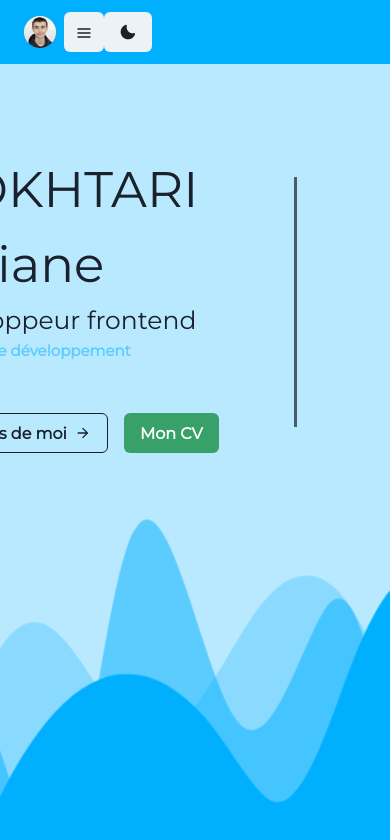
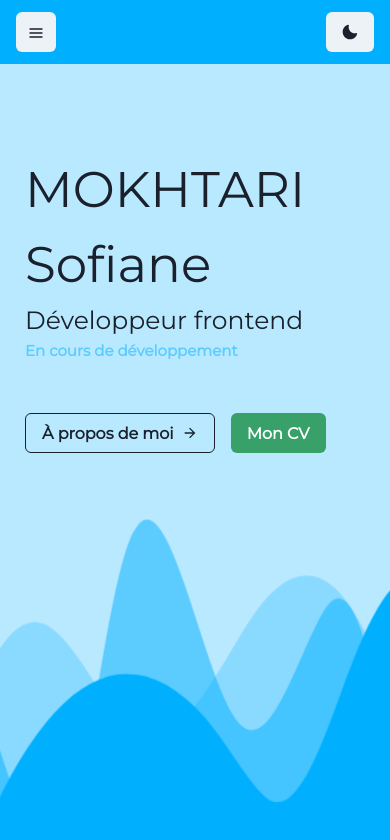
Before and after one commit to SofianeMokhtari/sm-portfolio, a Next.js app: page / in a window 390 px wide. Shown: the top 840 px of the page. Built offline with nearby package versions, Linux system fonts and the light colour scheme.

Commit message:
fix css presentation

```diff
--- a/components/CodeBlock.jsx
+++ b/components/CodeBlock.jsx
@@ -21,11 +21,11 @@ const CodePresentation = () => {
       export default Presentation`
 
     return (
-        <Box w="575px" ml="175px">
+        <Box w="575px" padding="20px">
             <CopyBlock
+                showLineNumbers={false}
                 text={code}
                 language="jsx"
-                wrapLines
                 theme={theme}
                 codeBlock
             />
--- a/components/Me.jsx
+++ b/components/Me.jsx
@@ -2,9 +2,11 @@ import { Box, useColorModeValue, Text } from "@chakra-ui/react";
 import Anchor from "./Anchor";
 
 const Me = () => {
+
+  const color = useColorModeValue("radial-gradient(circle, #dde8ed 0%, #62cfffeb 100%);", "radial-gradient(rgba(0,176,255,1) 20%, #002b3f 100%);")
     return (
         <>
-            <Box id="experience" h="calc(100vh - 64px)">
+            <Box id="experience" h="calc(100vh - 64px)" bg={color}>
                 <Text>test</Text>
                 <Text>test</Text><Text>test</Text>
                 <Text>test</Text>
--- a/components/Navbar.jsx
+++ b/components/Navbar.jsx
@@ -9,11 +9,12 @@ import {
     useColorModeValue,
     useColorMode,
     Stack,
-    Avatar
+    Avatar,
+    useMediaQuery
   } from '@chakra-ui/react';
 import { HamburgerIcon, CloseIcon, MoonIcon, SunIcon } from '@chakra-ui/icons';
 
-  const Links = [{text:'Mon expérience', url: "#experience"}, {text:'Mes projets', url: "#project"}, {text: 'Me contacter', url: "#contact"}];
+  const Links = [{text:'Mon expérience', url: "/#experience"}, {text:'Mes projets', url: "/#project"}, {text: 'Me contacter', url: "/#contact"}];
 
   const NavLink = ({ children, url }) => (
     <Link
@@ -33,10 +34,13 @@ const Nav = () => {
     const { isOpen, onOpen, onClose } = useDisclosure();
     const { colorMode, toggleColorMode } = useColorMode();
 
+    const [isLargerThan1000] = useMediaQuery('(min-width: 1000px)')
+
     return (
       <>
         <Box bg={useColorModeValue('#00B0FF', 'blue.200')} px={4} position="fixed" w="100%" zIndex="1">
-          <Flex h={16} alignItems={'center'} justifyContent={{ md: 'space-between', sm: 'space-around'}}>
+          <Flex h={16} alignItems={'center'} justifyContent="space-between">
+            {isLargerThan1000 &&
               <NavLink url="#">
                   <Avatar
                     className="nav-avatar"
@@ -46,6 +50,7 @@ const Nav = () => {
                     }
                   />
               </NavLink>
+            }
 
             <IconButton
               size={'md'}
@@ -75,7 +80,7 @@ const Nav = () => {
             <Box pb={4} display={{ md: 'none' }}>
               <Stack as={'nav'} spacing={4}>
                 {Links.map((link) => (
-                  <NavLink key={link}>{link}</NavLink>
+                  <NavLink key={link.text} url={link.url}>{link.text}</NavLink>
                 ))}
               </Stack>
             </Box>
--- a/pages/index.js
+++ b/pages/index.js
@@ -1,4 +1,4 @@
-import { useColorModeValue, Box,Wrap, Flex, Stack, Button, Divider, Container } from '@chakra-ui/react'
+import { useColorModeValue, Box,Wrap, Flex, Stack, Button, Divider, Container, useMediaQuery } from '@chakra-ui/react'
 import Waves from '../components/Waves'
 import { ArrowForwardIcon } from '@chakra-ui/icons'
 import TextReveal from '../components/TextReveal'
@@ -11,6 +11,8 @@ import Me from "../components/Me"
 export default function Home() {
   const color = useColorModeValue("blue.50", "blue.800")
   const borderColor = useColorModeValue("black", "white")
+  const [isLargerThan1000] = useMediaQuery('(min-width: 1000px)')
+
   return (
     <>
       <Flex bg={color} w="100%" h="100vh" display="flex"
@@ -18,7 +20,6 @@ export default function Home() {
         justifyContent="space-between">
       <Nav />
       <Flex id="accueil" justifyContent="center" position="relative" top="15%" alignItems="center">
-        <Wrap>
           <Box>
             <TextReveal textValue={["MOKHTARI Sofiane", "Développeur frontend", "En cours de développement"]}/>
             <Box p="25px">
@@ -32,11 +33,15 @@ export default function Home() {
             </Stack>
             </Box>
           </Box>
-        </Wrap>
-        <Box>
-          <Divider orientation='vertical' h="250px" borderColor={borderColor} borderLeftWidth="3px" ml="50px" mr="25px" />
-        </Box>
-        <CodePresentation />
+        {isLargerThan1000 &&
+        <>
+          <Box>
+            <Divider orientation='vertical' h="250px" borderColor={borderColor} borderLeftWidth="3px" ml="50px" mr="25px" />
+          </Box>
+          <CodePresentation />
+        </>
+
+        }
       </Flex>
       <Waves/>
     </Flex>
--- a/styles/theme.js
+++ b/styles/theme.js
@@ -1,8 +1,18 @@
 import "@fontsource/montserrat";
+import { createBreakpoints } from "@chakra-ui/theme-tools";
+
+const breakpoints = createBreakpoints({
+  sm: "30em",
+  md: "48em",
+  lg: "62em",
+  xl: "80em",
+});
+
 
 export default {
     useSystemColorMode: false,
     initialColorMode: "light",
+    breakpoints,
     fonts: {
       body: 'Montserrat',
     },
```
Also changed, not shown: pages/404.js (added, +22 -0 lines). Lines whose indentation alone changed are shown as unchanged.
